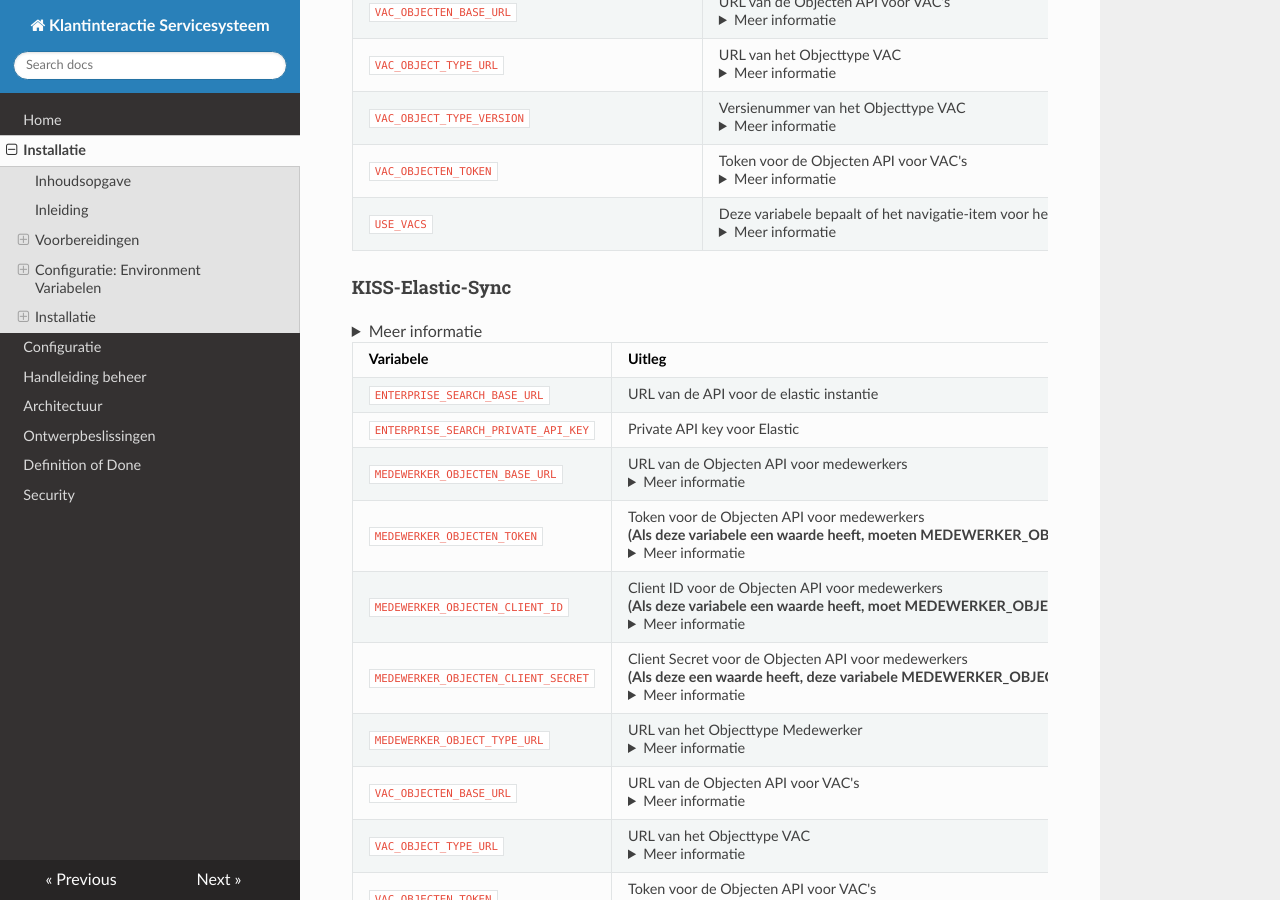
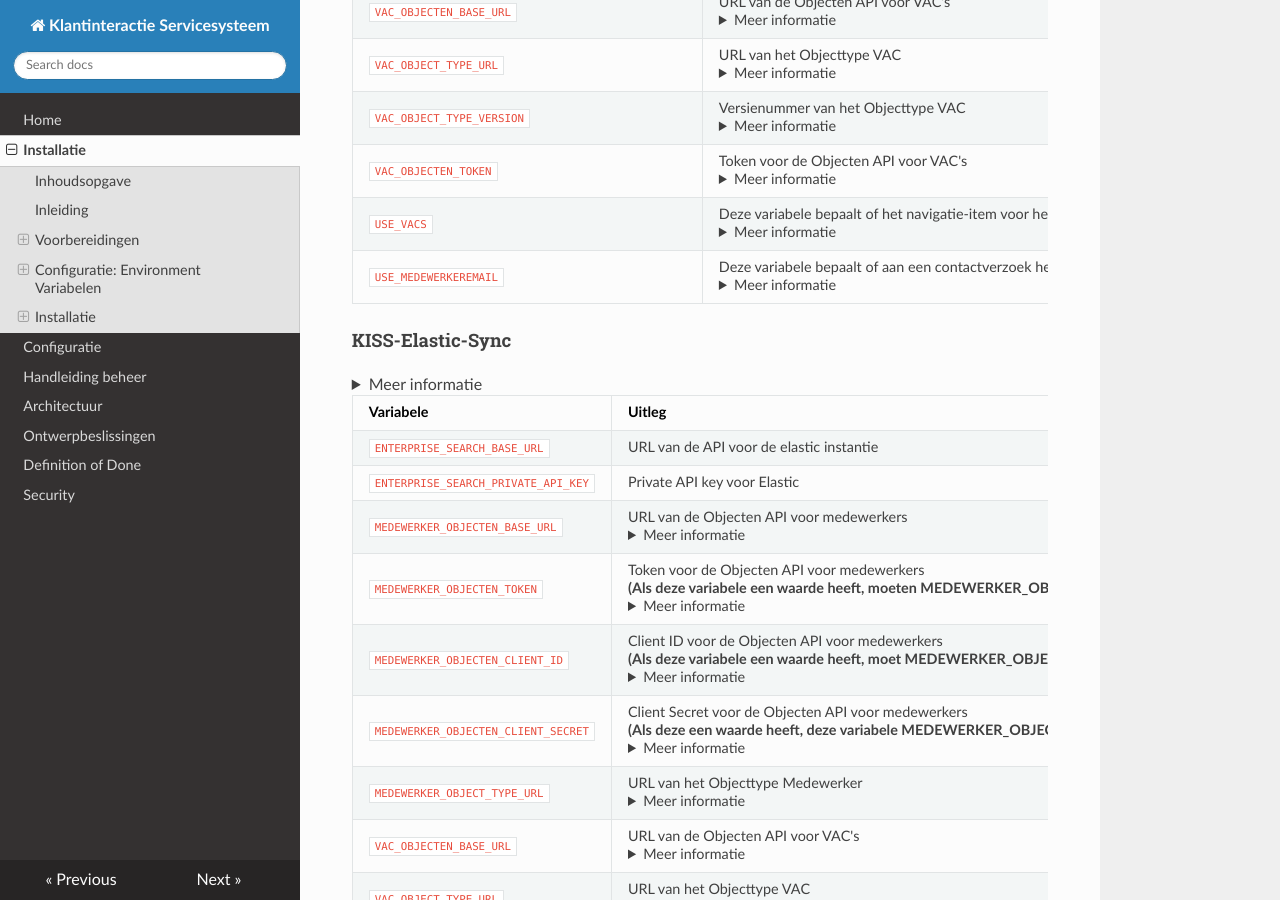
Before and after one commit to Klantinteractie-Servicesysteem/.github, an MkDocs documentation site: the page built from docs/INSTALLATION.md, in a window 1280 px wide and 900 px high, scrolled down 5825 px. Built offline with MkDocs 1.6.1, drawn with Linux system fonts in a browser that asks for light colours; nearby versions of some CDN libraries.

Commit message:
Update INSTALLATION.md

```diff
--- a/docs/INSTALLATION.md
+++ b/docs/INSTALLATION.md
@@ -183,6 +183,7 @@
 | `VAC_OBJECT_TYPE_VERSION`             | Versienummer van het Objecttype VAC <details> <summary>Meer informatie</summary> Bijvoorbeeld `2` <br /> KISS schrijft Vacs in het Objectenregister. Hierbij moet je altijd de versie van het objecttype meegeven. Omdat het per gemeente kan verschillen welke versie de meest recente is, moet je hier invullen welk versienummer KISS moet meegeven. </details>                                                          |
 | `VAC_OBJECTEN_TOKEN`                    | Token voor de Objecten API voor VAC's <details> <summary>Meer informatie</summary> In het geval van Vacs identificeert KISS zich bij een Objectenregistratie m.b.v. een `TOKEN`. </details> |
 | `USE_VACS` | Deze variabele bepaalt of het navigatie-item voor het beheren van VAC's aanwezig is in de beheernavigatie. <details><summary>Meer informatie</summary> Als deze variabele op `true` staat, is het Vacs-item zichtbaar en kunnen beheerders gebruikmaken van de functionaliteit. Als de variabele niet op true staat, of niet is ingesteld, zal het item niet aanwezig zijn in de beheernavigatie.</details> |
+| `USE_MEDEWERKEREMAIL` | Deze variabele bepaalt of aan een contactverzoek het emailadres van een medewerker meegegeven kan worden. <details><summary>Meer informatie</summary> Als deze variabele op `true` staat, zal in het contactverzoek-formulier, onder de geselecteerde afdeling of groep, een veld staan om het emailadres van een medewerker in te voeren. Direct een contactverzoek voor een medewerker maken kan in deze situatie niet. Als de variabele niet op true staat, of niet is ingesteld, zal er functionaliteit om een medewerker te selecteren beschikbaar zijn. Ook kan er in die situatie direct een contactverzoek voor een medewerker gemaakt worden.</details> |
 
 #### KISS-Elastic-Sync
 <details> <summary>Meer informatie </summary>KISS-Elastic-Sync is het component dat zorgt dat de gekoppelde bronnen die via Elasticsearch ontsloten worden in KISS, naar de juiste Indexen worden gepushed, met de benodigde gegevens hieraan toegevoegd. Onderstaande environment variabelen gaan over de bronnen die gekoppeld zijn aan de KISS-Elastic-Sync. </details>
```
